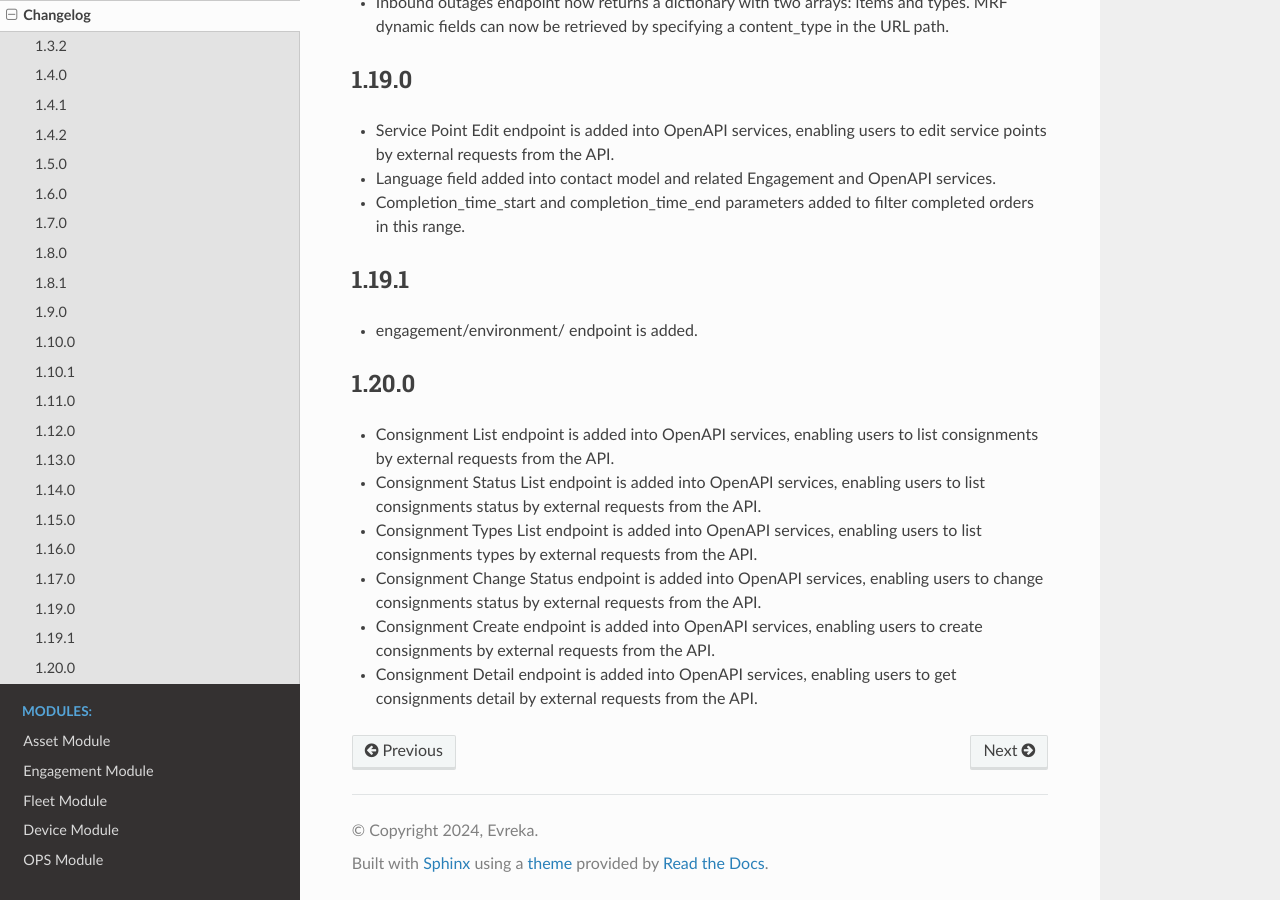
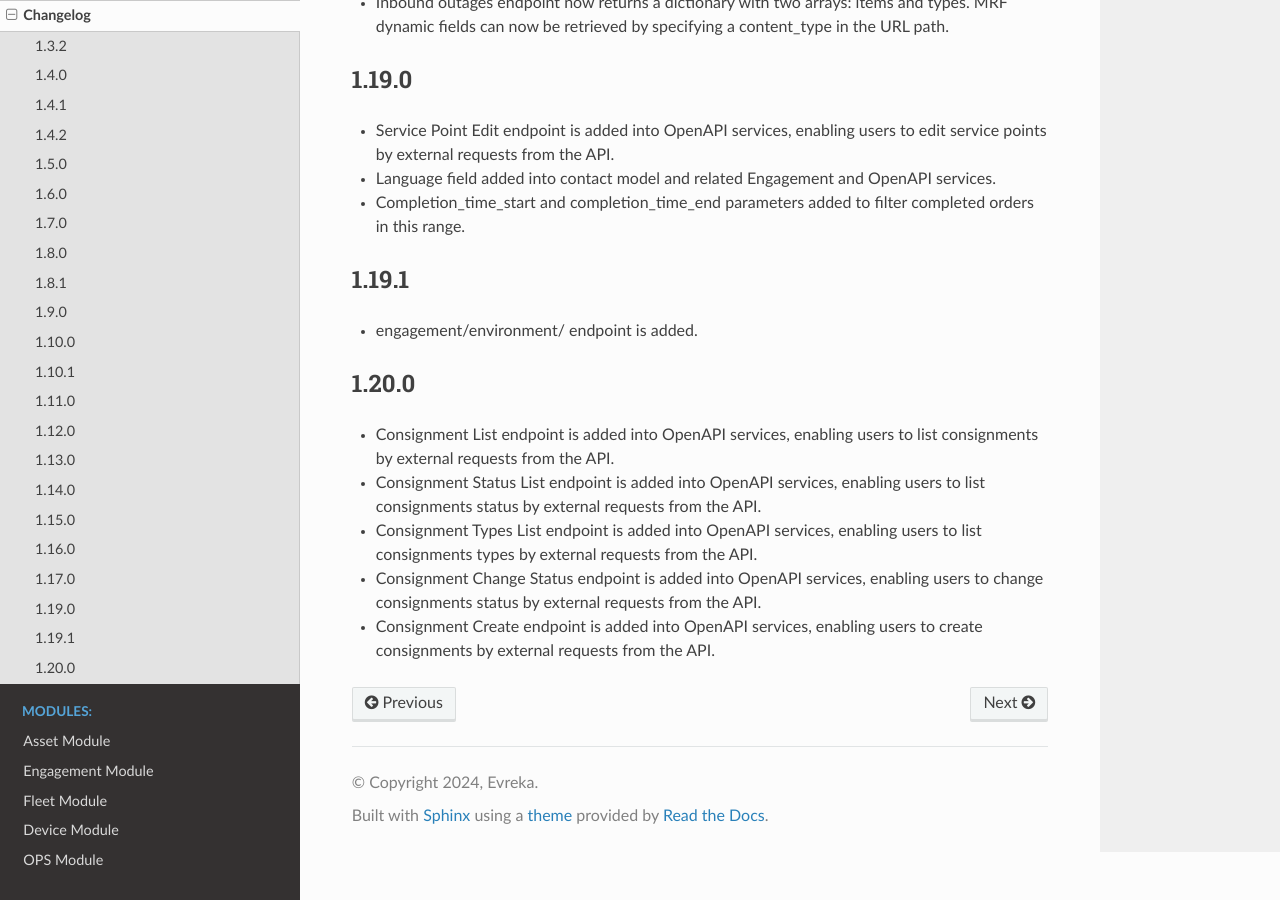
Before and after one commit to evrekadev/evreka-api-doc, a Sphinx documentation site: the page built from source/changelog.rst, in a window 1280 px wide and 900 px high, scrolled down 3129 px. Built offline with Sphinx 7.4.7 and the Read the Docs theme 3.1.0, drawn with Linux system fonts in a browser that asks for light colours.

Commit message:
change log

```diff
--- a/source/changelog.rst
+++ b/source/changelog.rst
@@ -120,4 +120,3 @@ Changelog
 - Consignment Types List endpoint is added into OpenAPI services, enabling users to list consignments types by external requests from the API.
 - Consignment Change Status endpoint is added into OpenAPI services, enabling users to change consignments status by external requests from the API.
 - Consignment Create endpoint is added into OpenAPI services, enabling users to create consignments by external requests from the API.
-- Consignment Detail endpoint is added into OpenAPI services, enabling users to get consignments detail by external requests from the API.
```
